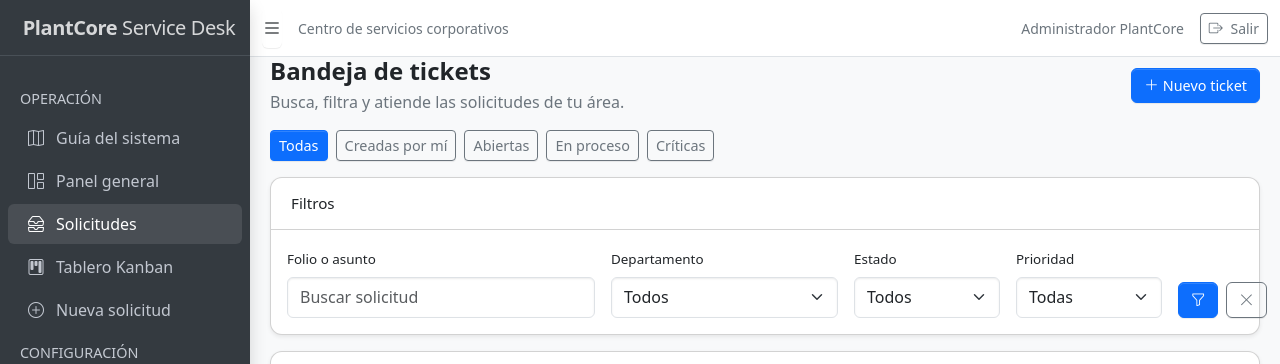
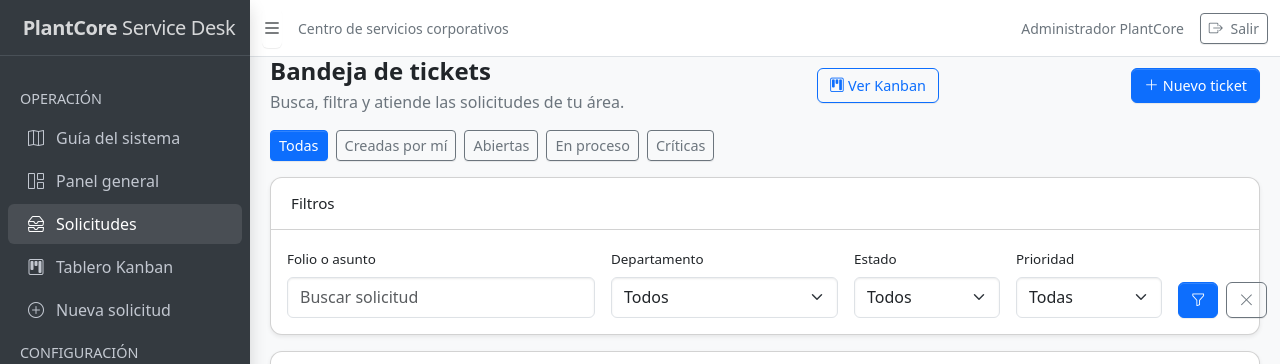
Before and after one commit to diegoarmando025/plantcore-service-desk, a Laravel app: page /tickets in a window 1280 px wide. Shown: the top 364 px of the page. Run offline with Laravel 12, Linux system fonts and the light colour scheme; a user stored in the database is signed in; data comes from the database, SQL or seed files in the repository.

Commit message:
feat(kanban): expose board route and navigation

```diff
--- a/resources/views/tickets/index.blade.php
+++ b/resources/views/tickets/index.blade.php
@@ -3,6 +3,7 @@
 @section('content')
 <div class="d-flex flex-wrap justify-content-between align-items-center gap-3 mb-3">
  <div><h2 class="h4 fw-semibold text-body mb-1">Bandeja de tickets</h2><p class="text-secondary mb-0">Busca, filtra y atiende las solicitudes de tu área.</p></div>
+ <a class="btn btn-outline-primary" href="{{ route('tickets.kanban') }}"><i class="bi bi-kanban me-1"></i>Ver Kanban</a>
  <a class="btn btn-primary" href="{{ route('tickets.create') }}"><i class="bi bi-plus-lg me-1"></i>Nuevo ticket</a>
 </div>
 <div class="d-flex flex-wrap gap-2 mb-3">
```
